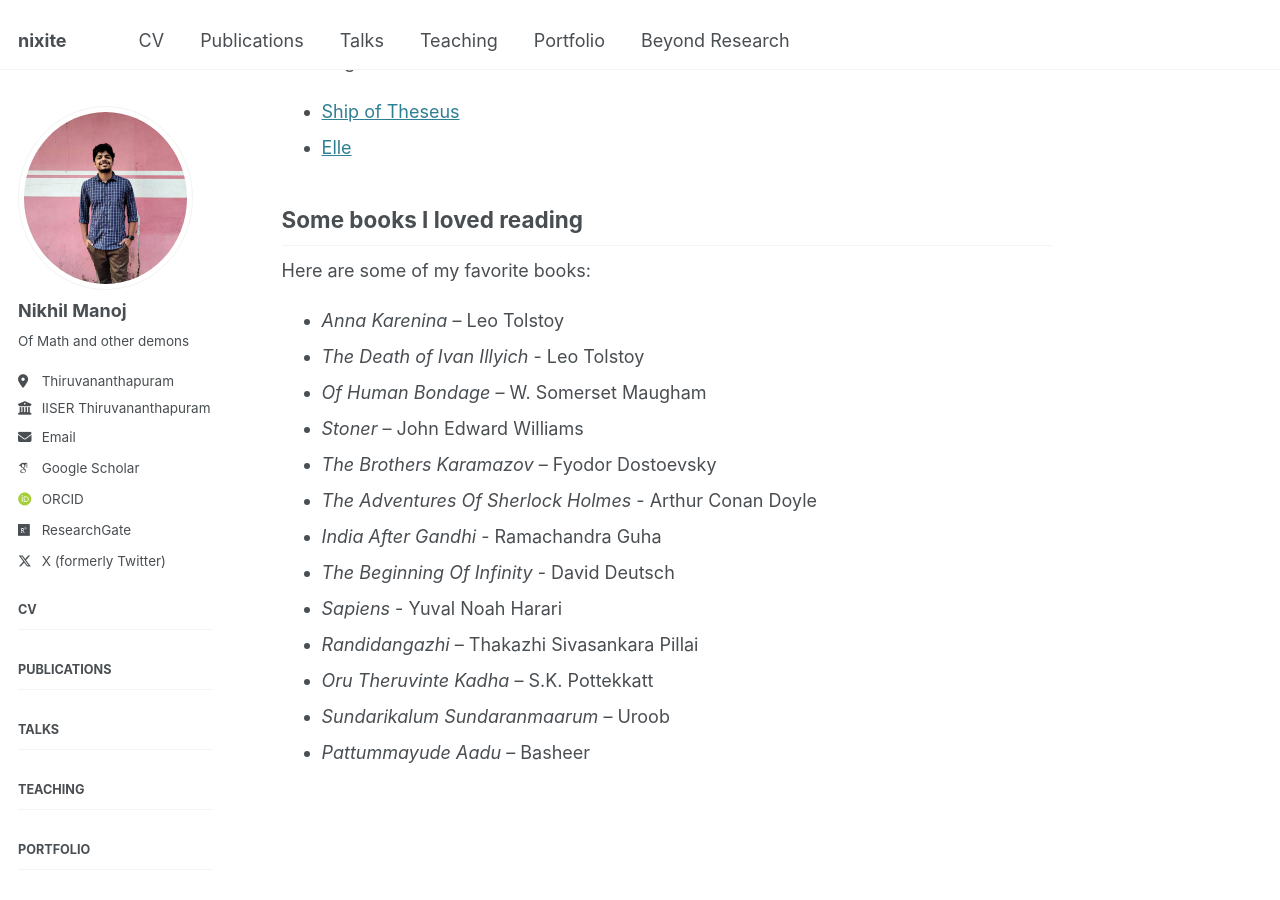
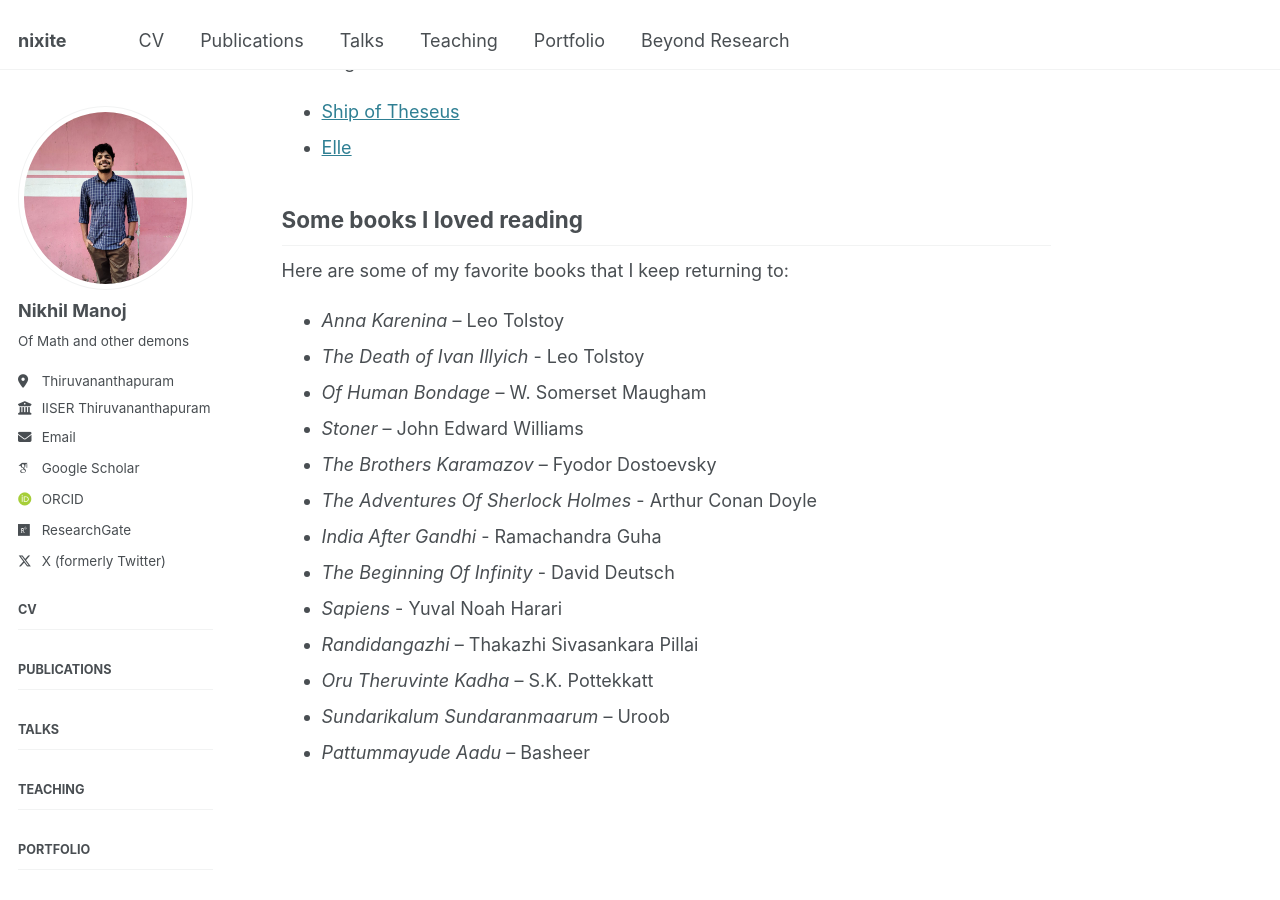
Before and after one commit to nikhil0597/nikhil0597.github.io, a Jekyll site: the page built from _pages/beyond-research.md, in a window 1280 px wide and 900 px high, scrolled down 417 px. Built offline with Jekyll 4.4.1, drawn with Linux system fonts in a browser that asks for light colours; some web fonts are replaced.

Commit message:
Update beyond-research.md

```diff
--- a/_pages/beyond-research.md
+++ b/_pages/beyond-research.md
@@ -14,7 +14,7 @@ Some movie reviews I wrote (in Malayalam) during my undergraduate days as a memb
 - [Elle](https://magazine.assisijeevan.com/p/448)
 
 ## Some books I loved reading
-Here are some of my favorite books:
+Here are some of my favorite books that I keep returning to:
 - *Anna Karenina* – Leo Tolstoy
 - *The Death of Ivan Illyich* - Leo Tolstoy
 - *Of Human Bondage* – W. Somerset Maugham
```
